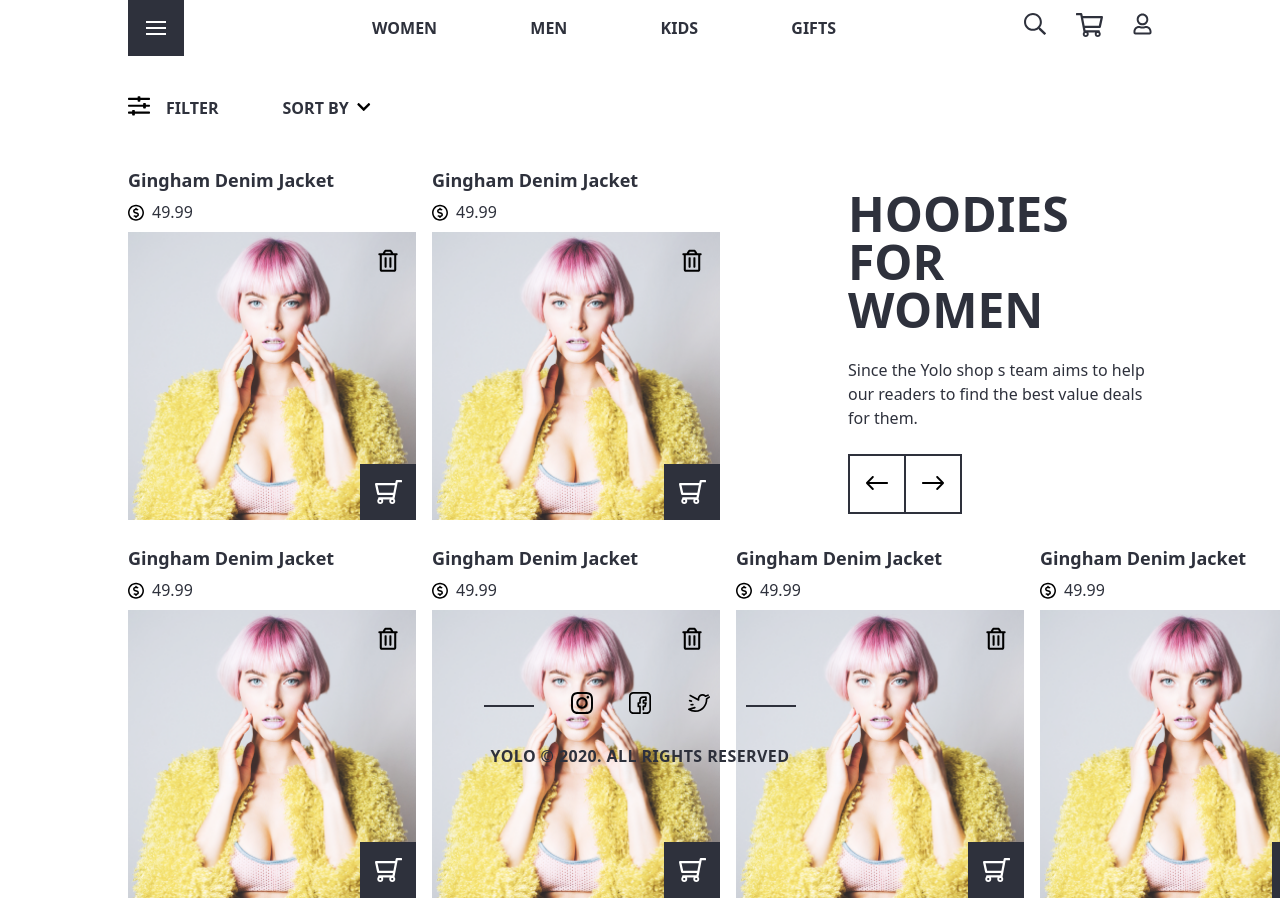
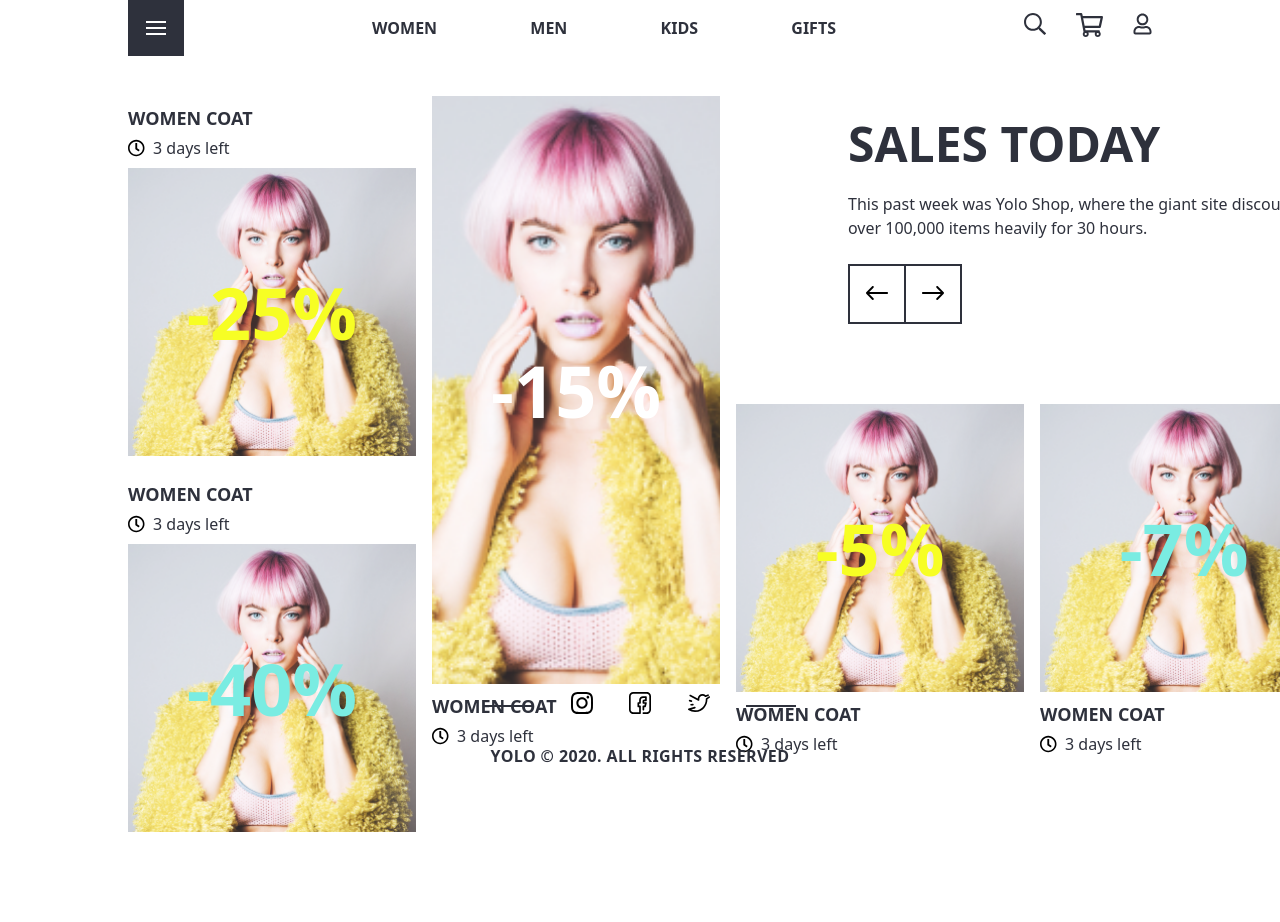
Before and after one commit to uno-b/gobi-next-project, a Next.js app: page /sales in a window 1280 px wide. Shown: the top 922 px of the page. After the commit the page ends 856 px from the top, so only its background shows below. Built offline with nearby package versions, Linux system fonts and the light colour scheme.

Commit message:
Finished the front-end of the sales page + minor changes

```diff
--- /dev/null
+++ b/components/Header/MenuItems.js
@@ -0,0 +1,20 @@
+const MenuItems = [
+  {
+    name: 'WOMEN',
+    handle: 'women',
+  },
+  {
+    name: 'MEN',
+    handle: 'men',
+  },
+  {
+    name: 'KIDS',
+    handle: 'kids',
+  },
+  {
+    name: 'GIFTS',
+    handle: 'gifts',
+  },
+];
+
+export default MenuItems;
--- a/components/Header/index.js
+++ b/components/Header/index.js
@@ -1,7 +1,10 @@
 import React, { useState } from 'react';
 import Image from 'next/image';
+import Link from 'next/link';
 
-import MenuButton from './MenuButton';
+import MenuButton from './HamburgerButton';
+import MenuItems from './MenuItems';
+
 import SearchLogo from '../../assets/logos/search.svg';
 import CartLogo from '../../assets/logos/shopping-cart.svg';
 import UserLogo from '../../assets/logos/user.svg';
@@ -17,18 +20,13 @@ const Header = () => {
       />
       <div>
         <ul className='flex flex-row w-[29rem] justify-between font-bold'>
-          <li>
-            <button className='font-bold'>WOMEN</button>
-          </li>
-          <li>
-            <button className='font-bold'>MEN</button>
-          </li>
-          <li>
-            <button className='font-bold'>KIDS</button>
-          </li>
-          <li>
-            <button className='font-bold'>GIFTS</button>
-          </li>
+          {MenuItems.map((item) => (
+            <li key={item.name}>
+              <Link className='font-bold' href={`/collections/${item.handle}`}>
+                {item.name}
+              </Link>
+            </li>
+          ))}
         </ul>
       </div>
       <ul className='flex flex-row w-32 justify-between'>
--- a/components/Product.js
+++ b/components/Product.js
@@ -26,9 +26,11 @@ const Product = ({ favorite }) => {
         <button className='absolute bottom-0 right-0 w-14 h-14 bg-black-primary flex justify-center items-center'>
           <Image src={CartLogo} alt='Cart Logo' />
         </button>
-        <button className='absolute top-0 right-0 w-14 h-14 flex justify-center items-center'>
-          <Image src={BinLogo} alt='Bin Logo' />
-        </button>
+        {favorite && (
+          <button className='absolute top-0 right-0 w-14 h-14 flex justify-center items-center'>
+            <Image src={BinLogo} alt='Bin Logo' />
+          </button>
+        )}
       </div>
     </div>
   );
--- /dev/null
+++ b/components/Sale.js
@@ -0,0 +1,37 @@
+import React from 'react';
+import Image from 'next/image';
+
+import DemoImg from '../assets/images/product-image.png';
+import ClockLogo from '../assets/logos/clock.svg';
+
+const Text = () => (
+  <>
+    <div className='text-lg font-bold mt-2 mb-1'>WOMEN COAT</div>
+    <div className='flex items-center mb-2'>
+      <Image src={ClockLogo} alt='USD Logo' />
+      <div className='ml-2'>3 days left</div>
+    </div>
+  </>
+);
+
+const Sale = ({ color, sale, large, bottom }) => {
+  return (
+    <div className='mr-4 mb-6'>
+      {!bottom && <Text />}
+      <div className={`relative bg-red-300 w-72 h-72 ${large && 'h-[588px]'}`}>
+        <Image
+          src={DemoImg}
+          alt='Product Image'
+          layout='fill'
+          objectFit='cover'
+        />
+        <div className='absolute top-1/2 left-1/2 -translate-x-1/2 -translate-y-1/2'>
+          <div className={`font-bold text-7xl ${color}`}>{sale}%</div>
+        </div>
+      </div>
+      {bottom && <Text />}
+    </div>
+  );
+};
+
+export default Sale;
--- a/pages/sales.js
+++ b/pages/sales.js
@@ -1,7 +1,7 @@
 import React from 'react';
 import Image from 'next/image';
 
-import Product from '../components/Product';
+import Sale from '../components/Sale';
 
 import LeftArrow from '../assets/logos/left-arrow.svg';
 import RightArrow from '../assets/logos/right-arrow.svg';
@@ -12,35 +12,17 @@ const Sales = () => {
   return (
     <div className='max-w-[80%] mx-auto mt-24'>
       <div className='flex'>
-        <button className='flex mb-11'>
         <div>
-            <Image src={FilterLogo} alt='Filter Logo' />
+          <Sale sale={-25} color='text-yellow-2' />
+          <Sale sale={-40} color='text-cyan' />
         </div>
-          <div className='font-bold ml-4'>FILTER</div>
-        </button>
-        <button className='flex ml-12'>
-          <div className='font-bold ml-4'>SORT BY</div>
-          <div className='ml-2'>
-            <Image
-              src={ChevronRight}
-              alt='Chevron Down'
-              className='rotate-90'
-              width={14}
-              height={14}
-            />
-          </div>
-        </button>
-      </div>
-      <div className='flex'>
-        <Product />
-        <Product />
+        <Sale sale={-15} color='text-white' large bottom />
+        <div className=''>
           <div className='ml-28'>
-          <h1 className='text-5xl font-bold my-6 max-w-sm'>
-            HOODIES FOR WOMEN
-          </h1>
+            <h1 className='text-5xl font-bold my-6 max-w-sm'>SALES TODAY</h1>
             <div className='max-w-[485px]'>
-            Since the Yolo shop s team aims to help our readers to find the best
-            value deals for them.
+              This past week was Yolo Shop, where the giant site discounts over
+              100,000 items heavily for 30 hours.
             </div>
 
             <div className='mt-6'>
@@ -52,13 +34,12 @@ const Sales = () => {
               </button>
             </div>
           </div>
+
+          <div className='flex mt-20'>
+            <Sale sale={-5} color='text-yellow-2' bottom />
+            <Sale sale={-7} color='text-cyan' bottom />
           </div>
-
-      <div className='flex'>
-        <Product />
-        <Product />
-        <Product />
-        <Product />
+        </div>
       </div>
     </div>
   );
--- a/tailwind.config.js
+++ b/tailwind.config.js
@@ -9,7 +9,9 @@ module.exports = {
         'gray-light': '#FBFBFB',
         'gray-dark': '#7E959E',
         yellow: '#F9E900',
+        'yellow-2': '#F7FE24',
         green: '#34D39A',
+        cyan: '#7AECE2',
       },
     },
   },
```
Also changed, not shown: assets/logos/clock.svg (added), components/Header/HamburgerButton.js (renamed from components/Header/MenuButton.js). Lines whose indentation alone changed are shown as unchanged.
